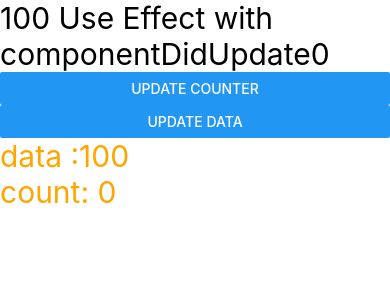
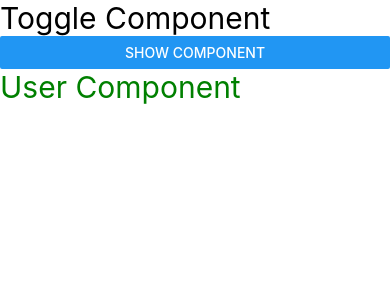
Before and after one commit to CoderKing202/reactNativeTutorial, a React Native app: screen / in a window 390 px wide. Shown: the top 300 px of the page. Built offline with nearby package versions, Linux system fonts and the light colour scheme.

Commit message:
Lesson 25_Toggle, show and Hide component update

```diff
--- a/App.jsx
+++ b/App.jsx
@@ -2,8 +2,7 @@
 import {View, Text, Button} from 'react-native';
 
 const App = () => {
-  const [count, setCount] = useState(0);
-  const [data, setData] = useState(100);
+const [show,setShow] = useState(true)
   // useEffect(() => {
   //   console.warn('do some animation');
   // }, [count]);
@@ -12,31 +11,20 @@
   // }, [data]);
   return (
     <View>
+
       <Text style={{fontSize: 30}}>
-        {data} Use Effect with componentDidUpdate{count}
-      </Text>
-      <Button title="Update Counter" onPress={() => setCount(count + 1)} />
-      <Button title="Update Data" onPress={() => setData(data + 1)} />
-      <User info={{data, count}} />
+        Toggle Component </Text>
+        <Button title='Show component' onPress={()=>setShow(!show)}/>
+      {
+        show == true?<User/>:null
+      }
     </View>
   );
 };
-const User = props => {
-  useEffect(() => {
-    console.warn('run this code when data prop is updated');
-  }, [props.info.data]);
-  useEffect(() => {
-    console.warn('run this code when count prop is updated');
-  }, [props.info.count]);
-
+const User=()=> {
   return (
     <View>
-      <Text style={{fontSize: 30, color: 'orange'}}>
-        data :{props.info.data}
-      </Text>
-      <Text style={{fontSize: 30, color: 'orange'}}>
-        count: {props.info.count}
-      </Text>
+   <Text style={{fontSize:30,color:'green'}}>User Component</Text>
     </View>
   );
 };
```
